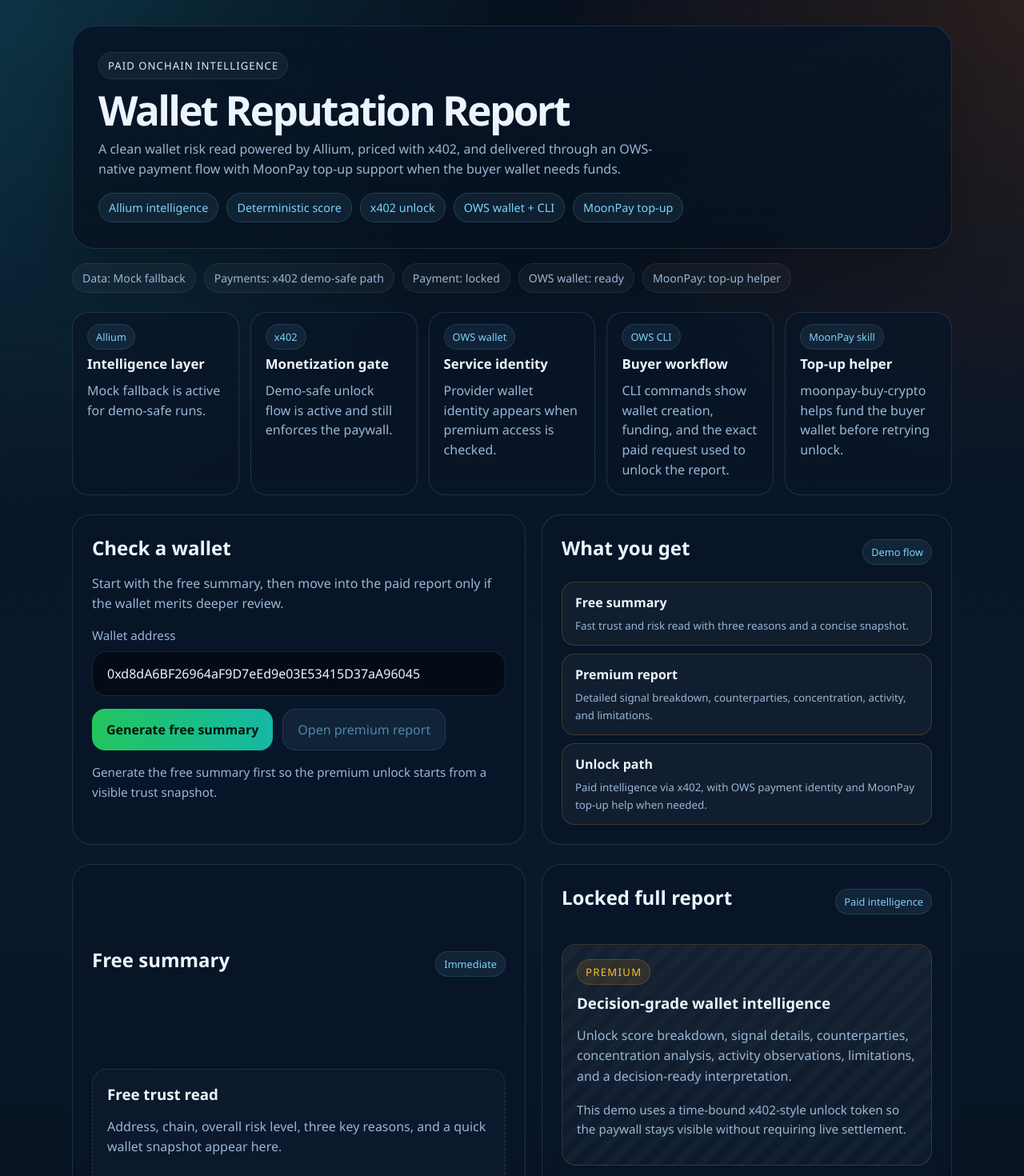
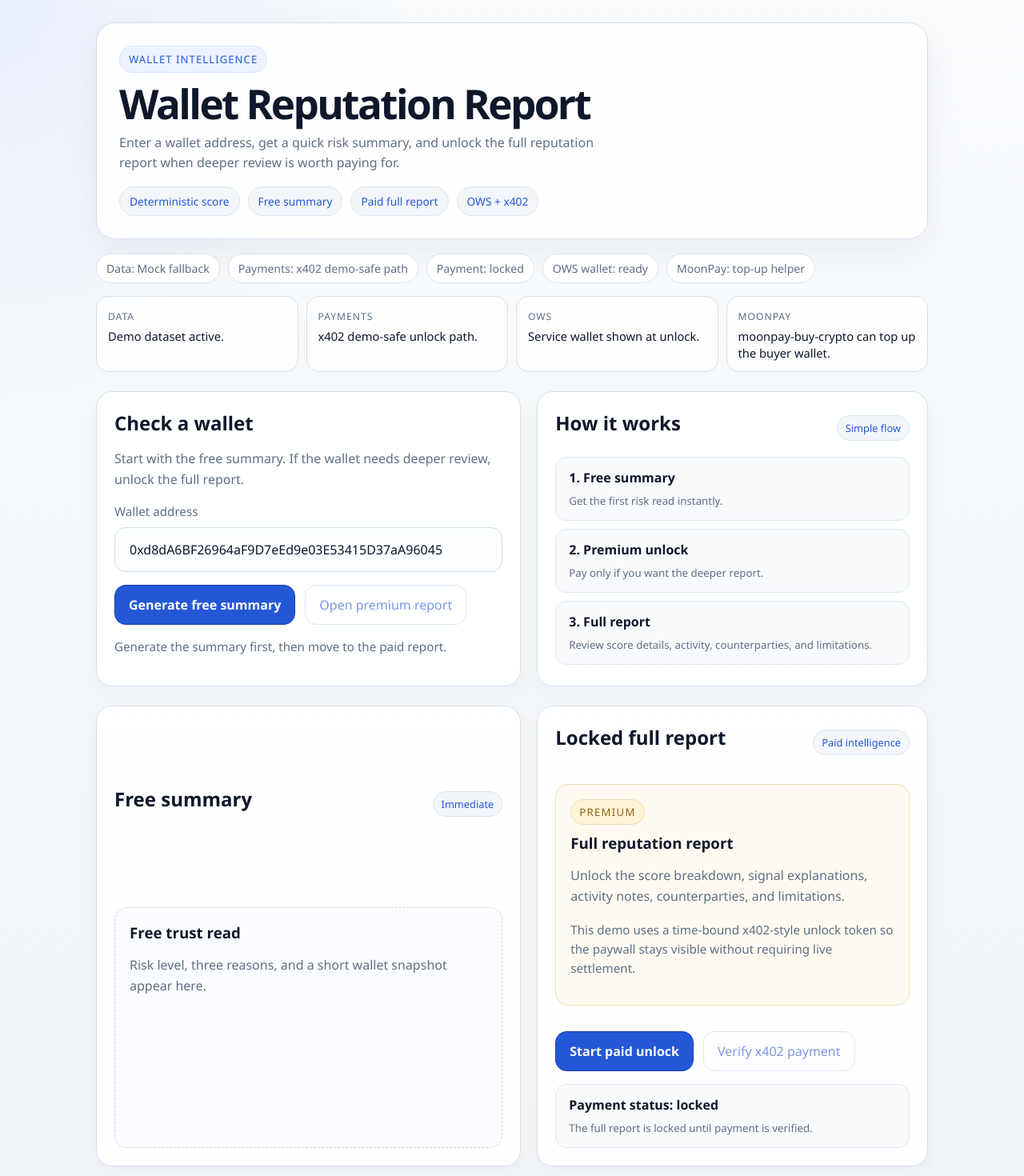
Before and after one commit to ch3ronsa/Wallet-Reputation-Report, a Next.js app: page / in a window 1280 px wide. Shown: the top 1470 px of the page at 80% size. Built offline with nearby package versions, Linux system fonts and the light colour scheme.

Commit message:
Simplify demo UI for clearer presentation

```diff
--- a/app/globals.css
+++ b/app/globals.css
@@ -1,14 +1,14 @@
 :root {
-  --bg: #07111f;
-  --panel: rgba(9, 22, 40, 0.86);
-  --panel-border: rgba(173, 216, 255, 0.14);
-  --text: #ecf5ff;
-  --muted: #9ab6d4;
-  --accent: #7dd3fc;
-  --accent-strong: #22c55e;
-  --warn: #f59e0b;
-  --risk: #f97316;
-  --bad: #ef4444;
+  --bg: #f4f7fb;
+  --panel: rgba(255, 255, 255, 0.94);
+  --panel-border: #d7e0ea;
+  --text: #0f172a;
+  --muted: #5f6f85;
+  --accent: #2457d6;
+  --accent-strong: #0f9f6e;
+  --warn: #b7791f;
+  --risk: #c96d16;
+  --bad: #c03636;
 }
 
 * {
@@ -20,9 +20,8 @@
   margin: 0;
   min-height: 100%;
   background:
-    radial-gradient(circle at top left, rgba(34, 211, 238, 0.18), transparent 30%),
-    radial-gradient(circle at top right, rgba(249, 115, 22, 0.14), transparent 28%),
-    linear-gradient(180deg, #08111f 0%, #09192c 60%, #06101d 100%);
+    radial-gradient(circle at top left, rgba(36, 87, 214, 0.08), transparent 26%),
+    linear-gradient(180deg, #f9fbfd 0%, #f2f5f9 100%);
   color: var(--text);
   font-family: "Segoe UI", sans-serif;
 }
@@ -42,17 +41,17 @@
 }
 
 .page-shell {
-  width: min(1100px, calc(100% - 32px));
+  width: min(1040px, calc(100% - 32px));
   margin: 0 auto;
-  padding: 32px 0 72px;
+  padding: 28px 0 56px;
 }
 
 .hero {
-  padding: 32px;
+  padding: 28px;
   border: 1px solid var(--panel-border);
-  border-radius: 28px;
-  background: linear-gradient(180deg, rgba(7, 20, 38, 0.9), rgba(6, 17, 30, 0.78));
-  box-shadow: 0 30px 80px rgba(0, 0, 0, 0.25);
+  border-radius: 24px;
+  background: rgba(255, 255, 255, 0.86);
+  box-shadow: 0 16px 44px rgba(15, 23, 42, 0.06);
 }
 
 .hero-copy {
@@ -64,9 +63,9 @@
   margin-bottom: 14px;
   padding: 7px 11px;
   border-radius: 999px;
-  background: rgba(255, 255, 255, 0.05);
-  border: 1px solid rgba(255, 255, 255, 0.08);
-  color: #d8f0ff;
+  background: #edf3ff;
+  border: 1px solid #d7e5ff;
+  color: var(--accent);
   font-size: 0.82rem;
   letter-spacing: 0.08em;
   text-transform: uppercase;
@@ -80,7 +79,7 @@
 }
 
 .hero p {
-  max-width: 720px;
+  max-width: 640px;
   color: var(--muted);
   margin: 0 0 16px;
   line-height: 1.6;
@@ -95,10 +94,10 @@
 .badge {
   padding: 8px 12px;
   border-radius: 999px;
-  background: rgba(125, 211, 252, 0.08);
-  border: 1px solid rgba(125, 211, 252, 0.18);
+  background: #f3f6fb;
+  border: 1px solid #dde6f1;
   color: var(--accent);
-  font-size: 0.9rem;
+  font-size: 0.86rem;
 }
 
 .grid {
@@ -109,44 +108,49 @@
 
 .proof-grid {
   display: grid;
-  gap: 14px;
-  margin-top: 24px;
+  gap: 10px;
+  margin-top: 16px;
 }
 
 .proof-card {
   border: 1px solid var(--panel-border);
-  border-radius: 20px;
-  background: rgba(9, 22, 40, 0.72);
-  padding: 18px;
-}
-
-.proof-card h2 {
-  margin: 12px 0 10px;
-  font-size: 1.05rem;
+  border-radius: 16px;
+  background: rgba(255, 255, 255, 0.78);
+  padding: 12px 14px;
 }
 
 .proof-card p {
   margin: 0;
+  color: var(--text);
+  line-height: 1.45;
+  font-size: 0.92rem;
+}
+
+.proof-label {
+  display: inline-block;
+  margin-bottom: 6px;
   color: var(--muted);
-  line-height: 1.55;
+  font-size: 0.76rem;
+  text-transform: uppercase;
+  letter-spacing: 0.08em;
 }
 
 @media (min-width: 960px) {
   .grid {
-    grid-template-columns: 1.05fr 0.95fr;
+    grid-template-columns: 1fr 0.92fr;
   }
 
   .proof-grid {
-    grid-template-columns: repeat(5, minmax(0, 1fr));
+    grid-template-columns: repeat(4, minmax(0, 1fr));
   }
 }
 
 .panel {
   border: 1px solid var(--panel-border);
-  border-radius: 24px;
+  border-radius: 20px;
   background: var(--panel);
-  padding: 24px;
-  backdrop-filter: blur(12px);
+  padding: 22px;
+  box-shadow: 0 10px 26px rgba(15, 23, 42, 0.04);
 }
 
 .section-heading {
@@ -161,8 +165,8 @@
   white-space: nowrap;
   padding: 6px 10px;
   border-radius: 999px;
-  background: rgba(125, 211, 252, 0.08);
-  border: 1px solid rgba(125, 211, 252, 0.14);
+  background: #f3f6fb;
+  border: 1px solid #dde6f1;
   color: var(--accent);
   font-size: 0.8rem;
 }
@@ -186,9 +190,9 @@
 
 .address-input {
   width: 100%;
-  border-radius: 18px;
-  border: 1px solid rgba(255, 255, 255, 0.1);
-  background: rgba(4, 12, 22, 0.9);
+  border-radius: 14px;
+  border: 1px solid #d4dde8;
+  background: #fbfdff;
   color: var(--text);
   padding: 16px 18px;
 }
@@ -201,11 +205,10 @@
 }
 
 .button {
-  border: 0;
-  border-radius: 16px;
-  padding: 14px 18px;
+  border-radius: 14px;
+  padding: 13px 17px;
   cursor: pointer;
-  transition: transform 120ms ease, opacity 120ms ease;
+  transition: transform 120ms ease, opacity 120ms ease, box-shadow 120ms ease;
 }
 
 .button:hover {
@@ -219,15 +222,16 @@
 }
 
 .button-primary {
-  background: linear-gradient(90deg, #22c55e, #14b8a6);
-  color: #02130a;
+  border: 1px solid #1744af;
+  background: var(--accent);
+  color: white;
   font-weight: 700;
 }
 
 .button-secondary {
-  background: rgba(125, 211, 252, 0.12);
+  background: white;
   color: var(--accent);
-  border: 1px solid rgba(125, 211, 252, 0.22);
+  border: 1px solid #cad7ea;
 }
 
 .report-card {
@@ -236,22 +240,22 @@
 }
 
 .empty-card {
-  border-radius: 18px;
+  border-radius: 16px;
   padding: 18px;
-  border: 1px dashed rgba(255, 255, 255, 0.14);
-  background: rgba(255, 255, 255, 0.02);
+  border: 1px dashed #ccd7e4;
+  background: #fafcff;
 }
 
 .score-row {
   display: flex;
-  align-items: flex-end;
+  align-items: center;
   gap: 16px;
 }
 
 .score-value {
-  font-size: clamp(3rem, 9vw, 5.5rem);
-  line-height: 0.9;
-  letter-spacing: -0.06em;
+  font-size: clamp(2rem, 6vw, 3rem);
+  line-height: 1;
+  letter-spacing: -0.04em;
 }
 
 .score-band {
@@ -269,9 +273,9 @@
 
 .metric {
   padding: 16px;
-  border-radius: 18px;
-  background: rgba(255, 255, 255, 0.04);
-  border: 1px solid rgba(255, 255, 255, 0.06);
+  border-radius: 14px;
+  background: #f8fafc;
+  border: 1px solid #e3eaf2;
 }
 
 .metric span {
@@ -293,10 +297,10 @@
 
 .signal,
 .command {
-  border-radius: 16px;
+  border-radius: 14px;
   padding: 14px 16px;
-  background: rgba(255, 255, 255, 0.04);
-  border: 1px solid rgba(255, 255, 255, 0.06);
+  background: #f8fafc;
+  border: 1px solid #e3eaf2;
 }
 
 .signal strong,
@@ -319,8 +323,8 @@
 .audit-line span {
   padding: 8px 12px;
   border-radius: 999px;
-  background: rgba(255, 255, 255, 0.04);
-  border: 1px solid rgba(255, 255, 255, 0.08);
+  background: white;
+  border: 1px solid #dbe4ee;
   color: var(--muted);
   font-size: 0.88rem;
 }
@@ -333,7 +337,7 @@
   width: 88px;
   height: 10px;
   border-radius: 999px;
-  background: linear-gradient(90deg, rgba(34, 197, 94, 0.35), rgba(125, 211, 252, 0.8), rgba(34, 197, 94, 0.35));
+  background: linear-gradient(90deg, rgba(36, 87, 214, 0.15), rgba(36, 87, 214, 0.55), rgba(36, 87, 214, 0.15));
   background-size: 200% 100%;
   animation: shimmer 1.6s linear infinite;
   margin-bottom: 18px;
@@ -341,17 +345,9 @@
 
 .locked-card {
   padding: 18px;
-  border-radius: 18px;
-  background:
-    linear-gradient(180deg, rgba(255, 255, 255, 0.05), rgba(255, 255, 255, 0.03)),
-    repeating-linear-gradient(
-      -45deg,
-      rgba(255, 255, 255, 0.02) 0,
-      rgba(255, 255, 255, 0.02) 10px,
-      transparent 10px,
-      transparent 20px
-    );
-  border: 1px solid rgba(245, 158, 11, 0.18);
+  border-radius: 16px;
+  background: #fffaf1;
+  border: 1px solid #f0dfb5;
 }
 
 .locked-badge {
@@ -359,24 +355,26 @@
   margin-bottom: 10px;
   padding: 6px 10px;
   border-radius: 999px;
-  background: rgba(245, 158, 11, 0.12);
-  border: 1px solid rgba(245, 158, 11, 0.22);
-  color: #fbbf24;
+  background: #fff4d7;
+  border: 1px solid #f0dfb5;
+  color: #8f6116;
   font-size: 0.82rem;
   text-transform: uppercase;
   letter-spacing: 0.1em;
 }
 
 .signal.positive {
-  border-color: rgba(34, 197, 94, 0.24);
+  border-color: #b9e0d1;
+  background: #f1fbf7;
 }
 
 .signal.negative {
-  border-color: rgba(239, 68, 68, 0.24);
+  border-color: #efc7c7;
+  background: #fdf4f4;
 }
 
 .signal.neutral {
-  border-color: rgba(245, 158, 11, 0.22);
+  border-color: #e1e8f1;
 }
 
 .status-note,
@@ -387,15 +385,15 @@
 }
 
 .status-note {
-  background: rgba(125, 211, 252, 0.08);
-  border: 1px solid rgba(125, 211, 252, 0.18);
+  background: #eef4ff;
+  border: 1px solid #d5e1fb;
   color: var(--accent);
 }
 
 .error-note {
-  background: rgba(239, 68, 68, 0.1);
-  border: 1px solid rgba(239, 68, 68, 0.18);
-  color: #fecaca;
+  background: #fdf2f2;
+  border: 1px solid #f0caca;
+  color: #a13030;
 }
 
 .subtle {
--- a/app/page.tsx
+++ b/app/page.tsx
@@ -262,21 +262,21 @@
 
         <section className="panel">
           <div className="section-heading">
-            <h2>What you get</h2>
-            <span className="section-tag">Demo flow</span>
+            <h2>How it works</h2>
+            <span className="section-tag">Simple flow</span>
           </div>
           <div className="signal-list">
             <div className="signal neutral">
-              <strong>Free summary</strong>
-              <small>Fast trust and risk read with three reasons and a concise snapshot.</small>
+              <strong>1. Free summary</strong>
+              <small>Get the first risk read instantly.</small>
             </div>
             <div className="signal neutral">
-              <strong>Premium report</strong>
-              <small>Detailed signal breakdown, counterparties, concentration, activity, and limitations.</small>
+              <strong>2. Premium unlock</strong>
+              <small>Pay only if you want the deeper report.</small>
             </div>
             <div className="signal neutral">
-              <strong>Unlock path</strong>
-              <small>Paid intelligence via x402, with OWS payment identity and MoonPay top-up help when needed.</small>
+              <strong>3. Full report</strong>
+              <small>Review score details, activity, counterparties, and limitations.</small>
             </div>
           </div>
         </section>
--- a/src/components/report-ui/free-summary-card.tsx
+++ b/src/components/report-ui/free-summary-card.tsx
@@ -16,7 +16,7 @@
           <div className="score-row">
             <div>
               <div className="score-band">{props.report.overallRiskLevel} risk</div>
-              <div className="score-value">{props.report.quickSnapshot.visiblePortfolioUsd > 0 ? `$${props.report.quickSnapshot.visiblePortfolioUsd.toFixed(0)}` : "Scan"}</div>
+              <div className="score-value">{props.report.overallRiskLevel.toUpperCase()}</div>
             </div>
             <div>
               <h3>{props.report.walletAddress}</h3>
@@ -66,7 +66,7 @@
       ) : (
         <div className="empty-card">
           <h3>Free trust read</h3>
-          <p>Address, chain, overall risk level, three key reasons, and a quick wallet snapshot appear here.</p>
+          <p>Risk level, three reasons, and a short wallet snapshot appear here.</p>
         </div>
       )}
     </section>
--- a/src/components/report-ui/hero-section.tsx
+++ b/src/components/report-ui/hero-section.tsx
@@ -2,19 +2,18 @@
   return (
     <section className="hero">
       <div className="hero-copy">
-        <span className="hero-kicker">Paid onchain intelligence</span>
+        <span className="hero-kicker">Wallet intelligence</span>
         <h1>Wallet Reputation Report</h1>
         <p>
-          A clean wallet risk read powered by Allium, priced with x402, and delivered through an OWS-native payment
-          flow with MoonPay top-up support when the buyer wallet needs funds.
+          Enter a wallet address, get a quick risk summary, and unlock the full reputation report when deeper review
+          is worth paying for.
         </p>
       </div>
       <div className="hero-badges">
-        <span className="badge">Allium intelligence</span>
         <span className="badge">Deterministic score</span>
-        <span className="badge">x402 unlock</span>
-        <span className="badge">OWS wallet + CLI</span>
-        <span className="badge">MoonPay top-up</span>
+        <span className="badge">Free summary</span>
+        <span className="badge">Paid full report</span>
+        <span className="badge">OWS + x402</span>
       </div>
     </section>
   );
--- a/src/components/report-ui/paywall-panel.tsx
+++ b/src/components/report-ui/paywall-panel.tsx
@@ -59,7 +59,7 @@
             </div>
             <div className="signal neutral">
               <strong>Ubuntu / WSL demo path</strong>
-              <small>Run `npm run demo:wsl:check` and `npm run demo:wsl:commands` from the repo root to verify the real OWS CLI path before presenting.</small>
+              <small>Use `npm run demo:wsl:check` before the demo, then show `npm run demo:wsl:commands` at the end if needed.</small>
             </div>
           </>
         ) : null}
--- a/src/components/report-ui/premium-teaser-card.tsx
+++ b/src/components/report-ui/premium-teaser-card.tsx
@@ -24,10 +24,9 @@
 
       <div className="locked-card">
         <div className="locked-badge">Premium</div>
-        <h3>Decision-grade wallet intelligence</h3>
+        <h3>Full reputation report</h3>
         <p>
-          Unlock score breakdown, signal details, counterparties, concentration analysis, activity observations,
-          limitations, and a decision-ready interpretation.
+          Unlock the score breakdown, signal explanations, activity notes, counterparties, and limitations.
         </p>
         {props.owsWalletLabel ? <p className="subtle">Service wallet: {props.owsWalletLabel}</p> : null}
         <p className="subtle">
@@ -61,7 +60,7 @@
                 ? "Payment failed or could not be verified."
                 : props.paymentState === "paid"
                   ? "Payment verified."
-                  : "Premium content is currently locked.")}
+                  : "The full report is locked until payment is verified.")}
         </small>
       </div>
     </section>
--- a/src/components/report-ui/stack-proof-grid.tsx
+++ b/src/components/report-ui/stack-proof-grid.tsx
@@ -10,36 +10,26 @@
   return (
     <section className="proof-grid">
       <article className="proof-card">
-        <span className="section-tag">Allium</span>
-        <h2>Intelligence layer</h2>
-        <p>{props.dataMode === "real" ? "Live wallet intelligence is active." : "Mock fallback is active for demo-safe runs."}</p>
+        <span className="proof-label">Data</span>
+        <p>{props.dataMode === "real" ? "Allium live mode active." : "Demo dataset active."}</p>
       </article>
 
       <article className="proof-card">
-        <span className="section-tag">x402</span>
-        <h2>Monetization gate</h2>
-        <p>{props.paymentMode === "real" ? "Live payment verification path is configured." : "Demo-safe unlock flow is active and still enforces the paywall."}</p>
+        <span className="proof-label">Payments</span>
+        <p>{props.paymentMode === "real" ? "x402 live path." : "x402 demo-safe unlock path."}</p>
       </article>
 
       <article className="proof-card">
-        <span className="section-tag">OWS wallet</span>
-        <h2>Service identity</h2>
-        <p>{props.owsWalletName ? `${props.owsWalletName} is surfaced as the provider payment identity.` : "Provider wallet identity appears when premium access is checked."}</p>
+        <span className="proof-label">OWS</span>
+        <p>{props.owsWalletName ? `${props.owsWalletName} is the service wallet.` : "Service wallet shown at unlock."}</p>
       </article>
 
       <article className="proof-card">
-        <span className="section-tag">OWS CLI</span>
-        <h2>Buyer workflow</h2>
-        <p>CLI commands show wallet creation, funding, and the exact paid request used to unlock the report.</p>
-      </article>
-
-      <article className="proof-card">
-        <span className="section-tag">MoonPay skill</span>
-        <h2>Top-up helper</h2>
+        <span className="proof-label">MoonPay</span>
         <p>
           {props.moonPayAvailable === false
-            ? "Local dev fallback is shown clearly when MoonPay is unavailable."
-            : `${props.moonPaySkillName ?? "moonpay-buy-crypto"} helps fund the buyer wallet before retrying unlock.`}
+            ? "Funding fallback visible."
+            : `${props.moonPaySkillName ?? "moonpay-buy-crypto"} can top up the buyer wallet.`}
         </p>
       </article>
     </section>
--- a/src/components/report-ui/wallet-form.tsx
+++ b/src/components/report-ui/wallet-form.tsx
@@ -15,7 +15,7 @@
   return (
     <section className="panel">
       <h2>Check a wallet</h2>
-      <p>Start with the free summary, then move into the paid report only if the wallet merits deeper review.</p>
+      <p>Start with the free summary. If the wallet needs deeper review, unlock the full report.</p>
       <form onSubmit={props.onGenerateSummary}>
         <label className="field-label" htmlFor="wallet-address">
           Wallet address
@@ -42,7 +42,7 @@
         </div>
       </form>
       {!props.hasFreeSummary ? (
-        <p className="subtle">Generate the free summary first so the premium unlock starts from a visible trust snapshot.</p>
+        <p className="subtle">Generate the summary first, then move to the paid report.</p>
       ) : null}
       {props.error ? <div className="error-note">{props.error}</div> : null}
     </section>
```
